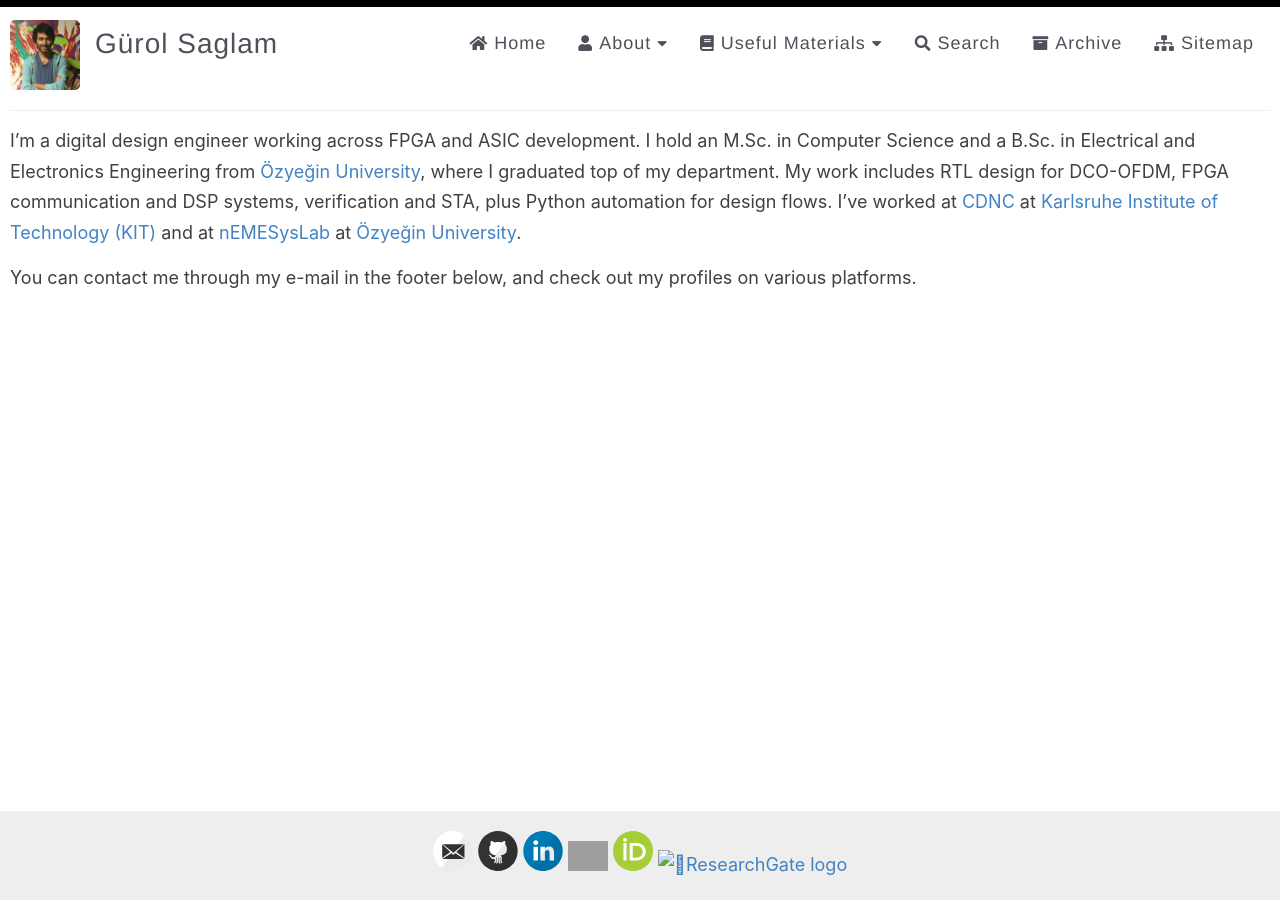
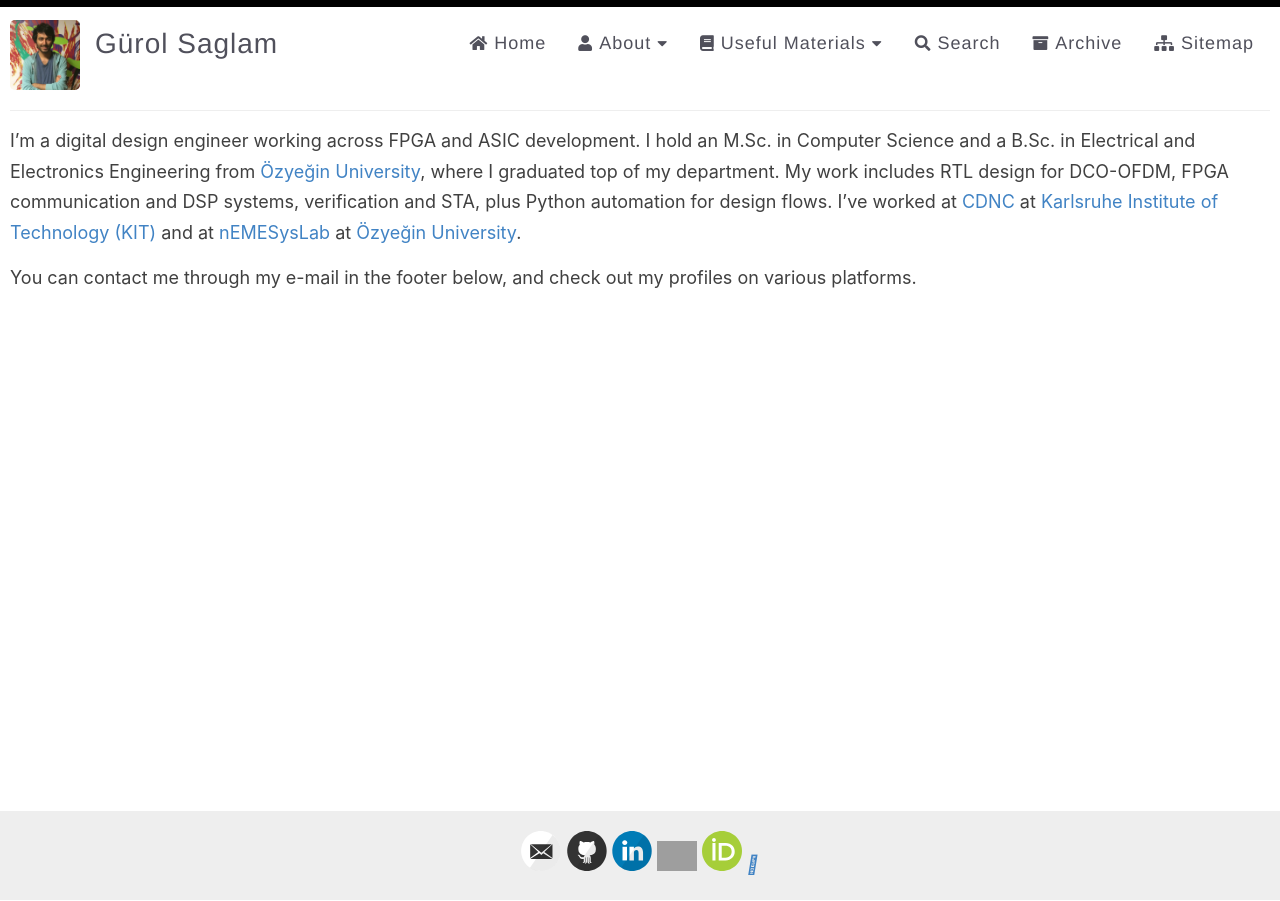
Before and after one commit to gurolsaglam/web_test, a Jekyll site: the page built from index.md, in a window 1280 px wide. Built offline with Jekyll 4.4.1, drawn with Linux system fonts in a browser that asks for light colours; grey boxes are pictures that could not be loaded.

Commit message:
Update svg-icons.html

```diff
--- a/_includes/svg-icons.html
+++ b/_includes/svg-icons.html
@@ -15,4 +15,4 @@
 {% if site.footer-links.mastodon %}<a rel="me" href="https://{{ site.footer-links.mastodon }}" target="_blank"><i class="svg-icon mastodon"></i></a>{% endif %}
 {% if site.footer-links.googlescholar %}<a href="https://scholar.google.com/citations?user={{ site.footer-links.googlescholar }}" target="_blank"><img width="40" alt="Google Scholar logo" src="https://upload.wikimedia.org/wikipedia/commons/thumb/c/c7/Google_Scholar_logo.svg/960px-Google_Scholar_logo.svg.png"></a>{% endif %}
 {% if site.footer-links.orcid %}<a href="https://orcid.org/{{ site.footer-links.orcid }}" target="_blank"><img width="40" alt="ORCID logo" src="{{ site.baseurl }}/images/ORCID-iD_icon_vector.svg"></a>{% endif %}
-{% if site.footer-links.researchgate %}<a href="https://researchgate.net/profile/{{ site.footer-links.researchgate }}" target="_blank"><img class="fa-brands fa-researchgate" width="40" alt="ResearchGate logo"></a>{% endif %}
+{% if site.footer-links.researchgate %}<a href="https://researchgate.net/profile/{{ site.footer-links.researchgate }}" target="_blank"><i class="fa-brands fa-researchgate" width="40" alt="ResearchGate logo"></i></a>{% endif %}
```
